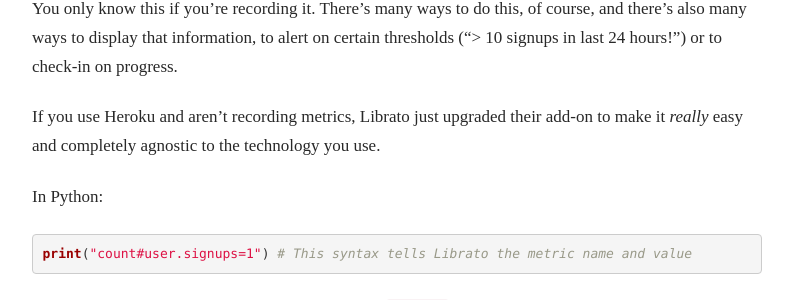
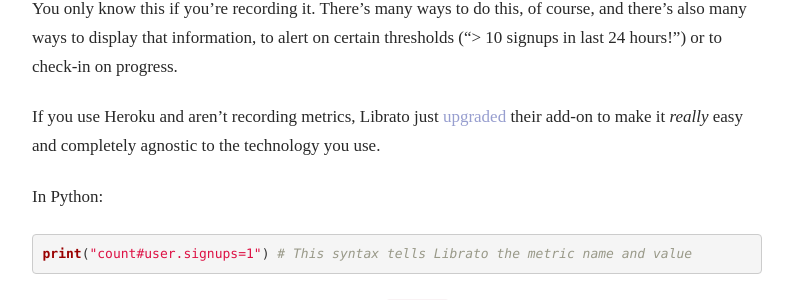
Before and after one commit to mb720/pretengineer, a Jekyll site: the page built from _posts/2013-10-18-heroku-librato-simple-metrics.md, in a window 1280 px wide. Shown: the part 442-742 px from the top of the page, without its empty margins (243-1036 px from the left). Built offline with Jekyll 4.4.1, drawn with Linux system fonts in a browser that asks for light colours; nearby versions of some CDN libraries; some web fonts are replaced; part of the change alters nothing that is shown.

```diff
--- a/_posts/2013-10-18-heroku-librato-simple-metrics.md
+++ b/_posts/2013-10-18-heroku-librato-simple-metrics.md
@@ -19,7 +19,7 @@ of course, and there's also many ways to display that information, to alert
 on certain thresholds ("> 10 signups in last 24 hours!") or to check-in
 on progress.
 
-If you use Heroku and aren't recording metrics, Librato just upgraded
+If you use Heroku and aren't recording metrics, Librato just [upgraded](http://blog.librato.com/posts/2013/10/16/heroku-add-on-logs-integration)
 their add-on to make it *really* easy and completely agnostic to the
 technology you use.
 
```
